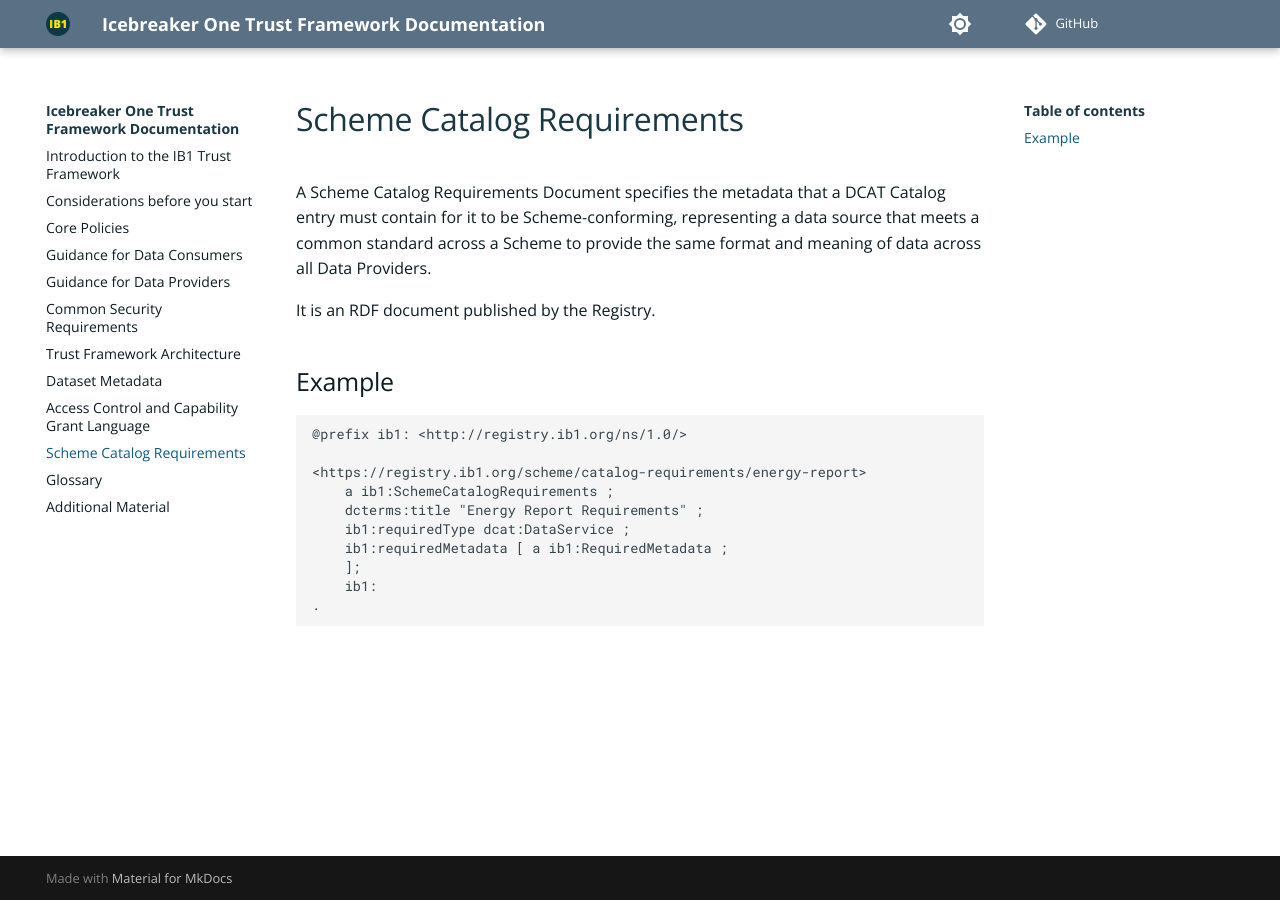
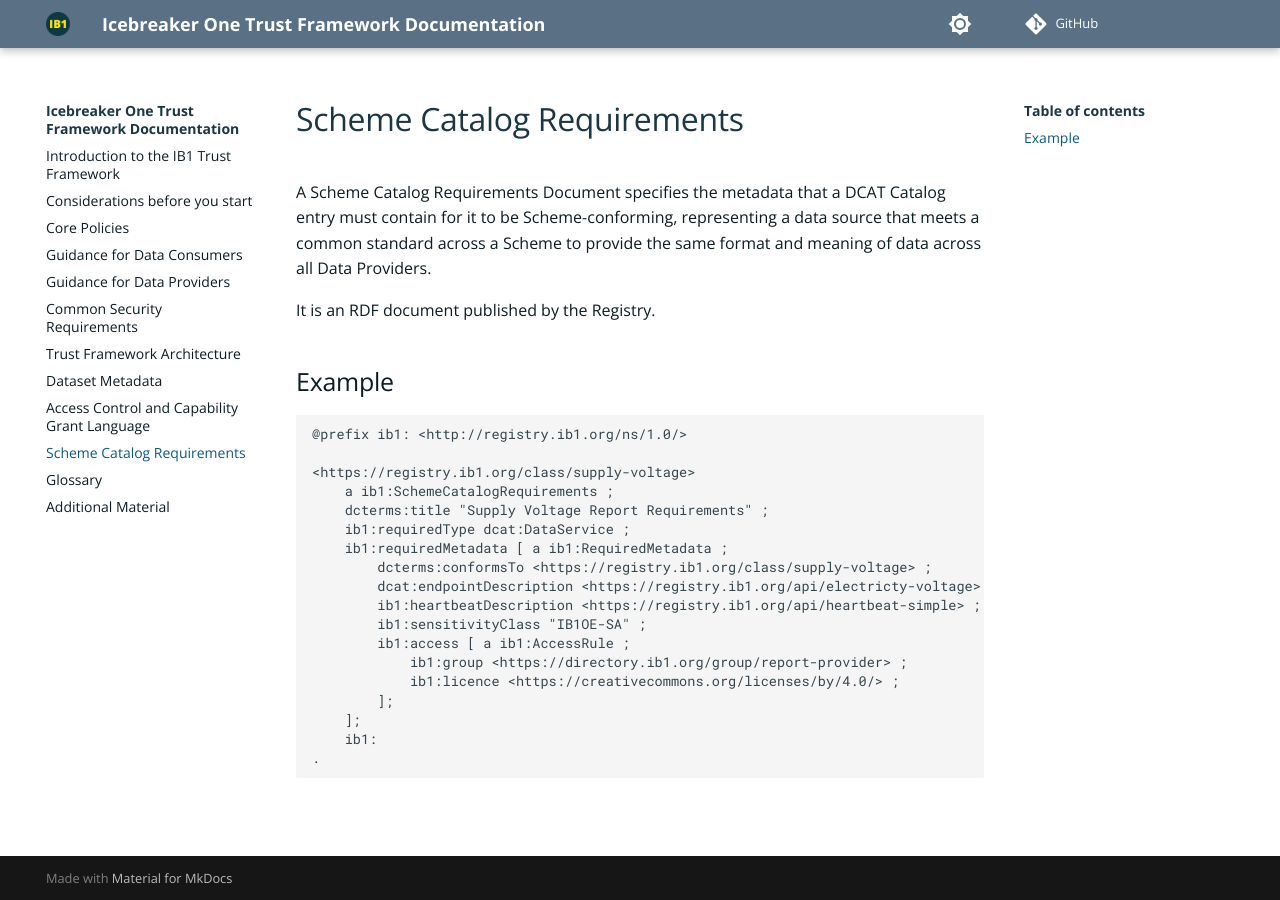
Before and after one commit to icebreakerone/ib1-technical-docs, an MkDocs documentation site: the page built from docs/scheme_catalog_requirements.md, in a window 1280 px wide. Built offline with MkDocs 1.6.1 and Material for MkDocs 9.7.7, drawn with Linux system fonts in a browser that asks for light colours; plug-ins that fetch from the network failed and are left out; comment, search, counter and statistics services are not loaded; the version menu is left out.

Commit message:
docs/scheme_catalog_requirements.md updated from https://stackedit.net/

````diff
--- a/docs/scheme_catalog_requirements.md
+++ b/docs/scheme_catalog_requirements.md
@@ -10,11 +10,19 @@ It is an RDF document published by the Registry.
 ```
 @prefix ib1: <http://registry.ib1.org/ns/1.0/>
 
-<https://registry.ib1.org/scheme/catalog-requirements/energy-report>
+<https://registry.ib1.org/class/supply-voltage>
 	a ib1:SchemeCatalogRequirements ;
-	dcterms:title "Energy Report Requirements" ;
+	dcterms:title "Supply Voltage Report Requirements" ;
 	ib1:requiredType dcat:DataService ;
 	ib1:requiredMetadata [ a ib1:RequiredMetadata ;
+	    dcterms:conformsTo <https://registry.ib1.org/class/supply-voltage> ;
+	    dcat:endpointDescription <https://registry.ib1.org/api/electricty-voltage> ;
+	    ib1:heartbeatDescription <https://registry.ib1.org/api/heartbeat-simple> ;
+	    ib1:sensitivityClass "IB1OE-SA" ;
+	    ib1:access [ a ib1:AccessRule ;
+	        ib1:group <https://directory.ib1.org/group/report-provider> ;
+	        ib1:licence <https://creativecommons.org/licenses/by/4.0/> ;
+	    ];
 	];
 	ib1:
 .
````
Also changed, not shown: other parts of docs/scheme_catalog_requirements.md (+1 -1 lines).
